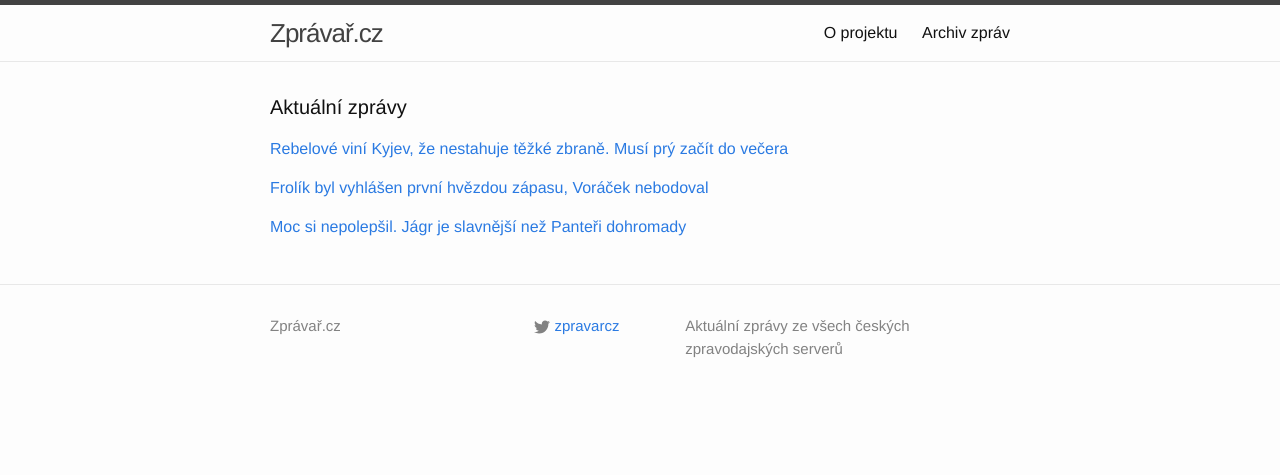
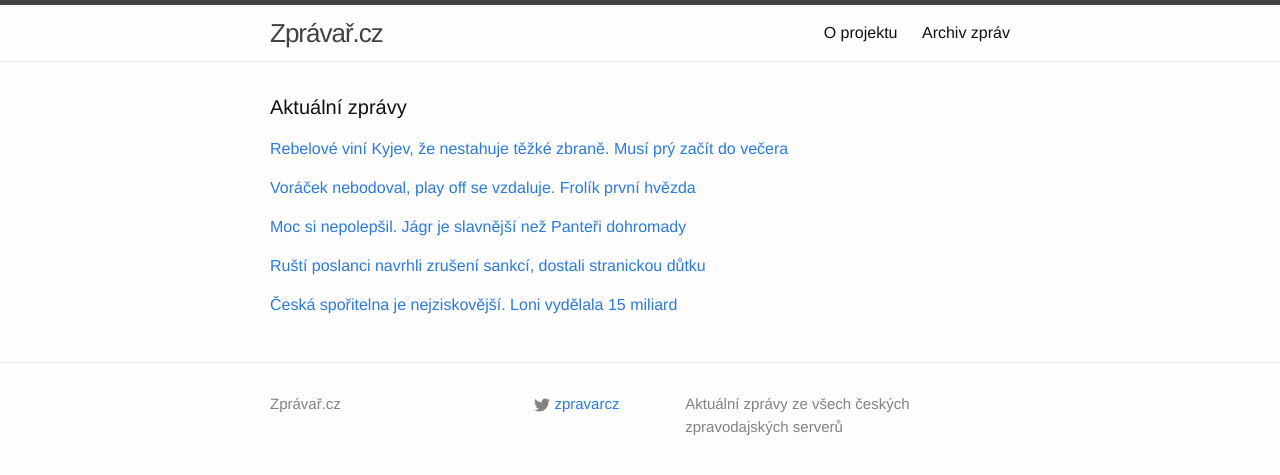
Before and after one commit to adliska/zpravar, a Jekyll site: the page built from index.html, in a window 1280 px wide. Shown: the top 475 px of the page. Built offline with Jekyll 4.4.1, drawn with Linux system fonts in a browser that asks for light colours.

Commit message:
zpravar news update

```diff
--- a/index.html
+++ b/index.html
@@ -14,9 +14,10 @@ layout: default
 <li><a href=http://www.ceskenoviny.cz/zpravy/zpravy/luhansti-povstalci-nevylucuji-souziti-v-ramci-ukrajiny/1186406>Luhanští povstalci nevylučují soužití v rámci Ukrajiny - www.ceskenoviny.cz</a></li>
 <li><a href=http://www.ceskenoviny.cz/zpravy/zpravy/na-vychode-ukrajiny-ma-pokracovat-odsun-tezkych-zbrani-z-fronty/1186391>Na východě Ukrajiny má pokračovat odsun těžkých zbraní z fronty - www.ceskenoviny.cz</a></li>
 </ul>
-</div><p><a href="javascript:;" onclick="toggle_visibility('zpravy1')">Frolík byl vyhlášen první hvězdou zápasu, Voráček nebodoval</a></p>
+</div><p><a href="javascript:;" onclick="toggle_visibility('zpravy1')">Voráček nebodoval, play off se vzdaluje. Frolík první hvězda</a></p>
 <div id="zpravy1" style="display:none">
 <ul>
+<li><a href=http://sport.aktualne.cz/voracek-nebodoval-play-off-se-vzdaluje-frolik-prvni-hvezda/r~8b6f9736be4c11e490f70025900fea04/>Voráček nebodoval, play off se vzdaluje. Frolík první hvězda - sport.aktualne.cz</a></li>
 <li><a href=http://www.tyden.cz/rubriky/sport/hokej/nhl/frolik-byl-vyhlasen-prvni-hvezdou-zapasu-voracek-nebodoval_334658.html>Frolík byl vyhlášen první hvězdou zápasu, Voráček nebodoval - www.tyden.cz</a></li>
 <li><a href=http://www.denik.cz/hokej/frolik-byl-vyhlasen-prvni-hvezdou-zapasu-voracek-nebodoval-20150227.html>Frolík vyhlášen první hvězdou zápasu, Neuwirth vychytal výhru, Voráček nebodoval - www.denik.cz</a></li>
 <li><a href=http://www.sportovninoviny.cz/zpravy/frolik-byl-vyhlasen-prvni-hvezdou-zapasu-voracek-nebodoval/1186413>Frolík byl vyhlášen první hvězdou zápasu, Voráček nebodoval - www.sportovninoviny.cz</a></li>
@@ -30,4 +31,18 @@ layout: default
 <li><a href=http://www.tyden.cz/rubriky/sport/hokej/nhl/obrazem-prohlednete-si-cestu-hvezdneho-turisty-jardy-jagra_334655.html>OBRAZEM: Prohlédněte si cestu hvězdného turisty Jardy Jágra - www.tyden.cz</a></li>
 <li><a href=http://hokej.idnes.cz/jagr-prestup-florida-ohlasy-dresy-drv-/nhl.aspx?c=A150227_010221_nhl_bem>Jágrův přestup je matoucí, píší v zámoří. Florida už nabízí jeho dresy - hokej.idnes.cz</a></li>
 </ul>
+</div><p><a href="javascript:;" onclick="toggle_visibility('zpravy3')">Ruští poslanci navrhli zrušení sankcí, dostali stranickou důtku</a></p>
+<div id="zpravy3" style="display:none">
+<ul>
+<li><a href=http://echo24.cz/a/wqXLE>Ruští poslanci navrhli zrušení sankcí, dostali stranickou důtku - echo24.cz</a></li>
+<li><a href=http://www.novinky.cz/zahranicni/evropa/362811-rusti-poslanci-navrhli-zruseni-sankci-dostali-stranickou-dutku.html>Ruští poslanci navrhli zrušení sankcí, dostali stranickou důtku - www.novinky.cz</a></li>
+<li><a href=http://zpravy.idnes.cz/rusti-poslanci-trest-za-navrh-zakona-zrusit-sankce-na-potraviny-ze-zapadu-1tr-/zahranicni.aspx?c=A150227_063811_zahranicni_skr>Ruští poslanci, kteří navrhli zrušit sankce, dostali stranickou důtku  - zpravy.idnes.cz</a></li>
+</ul>
+</div><p><a href="javascript:;" onclick="toggle_visibility('zpravy4')">Česká spořitelna je nejziskovější. Loni vydělala 15 miliard</a></p>
+<div id="zpravy4" style="display:none">
+<ul>
+<li><a href=http://zpravy.aktualne.cz/ekonomika/hospodarske-vysledky-ceske-sporitelny-2014/r~f11fcfd6be4911e49bec0025900fea04/>Česká spořitelna je nejziskovější. Loni vydělala 15 miliard - zpravy.aktualne.cz</a></li>
+<li><a href=http://zpravy.e15.cz/byznys/finance-a-bankovnictvi/cisty-zisk-ceske-sporitelny-loni-klesl-na-15-miliard-korun-1167203>Čistý zisk České spořitelny loni klesl na 15 miliard korun - zpravy.e15.cz</a></li>
+<li><a href=http://byznys.ihned.cz/c1-63602970-ceska-sporitelna-hlasi-zisk-naopak-materska-erste-je-v-rekordni-ztrate>Česká spořitelna hlásí zisk. Naopak mateřská Erste je v rekordní ztrátě - byznys.ihned.cz</a></li>
+</ul>
 </div></div>
```
